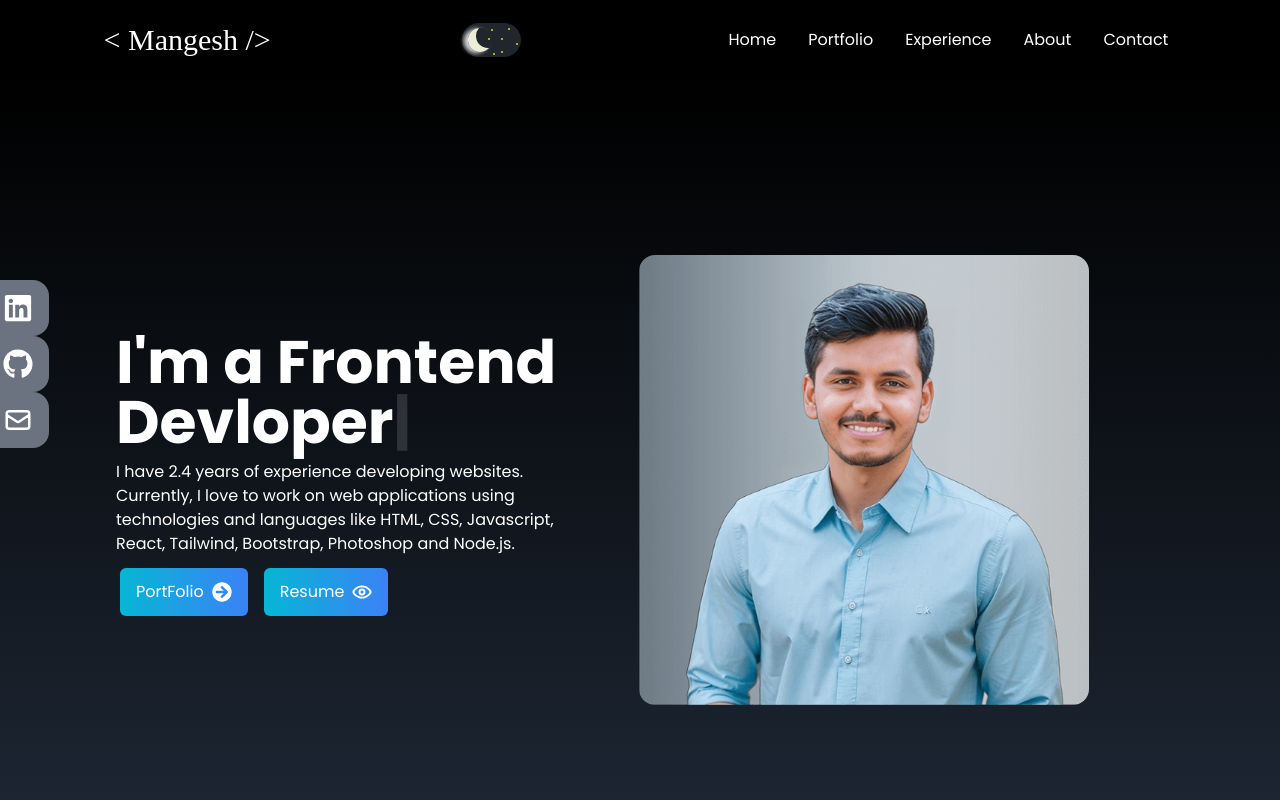
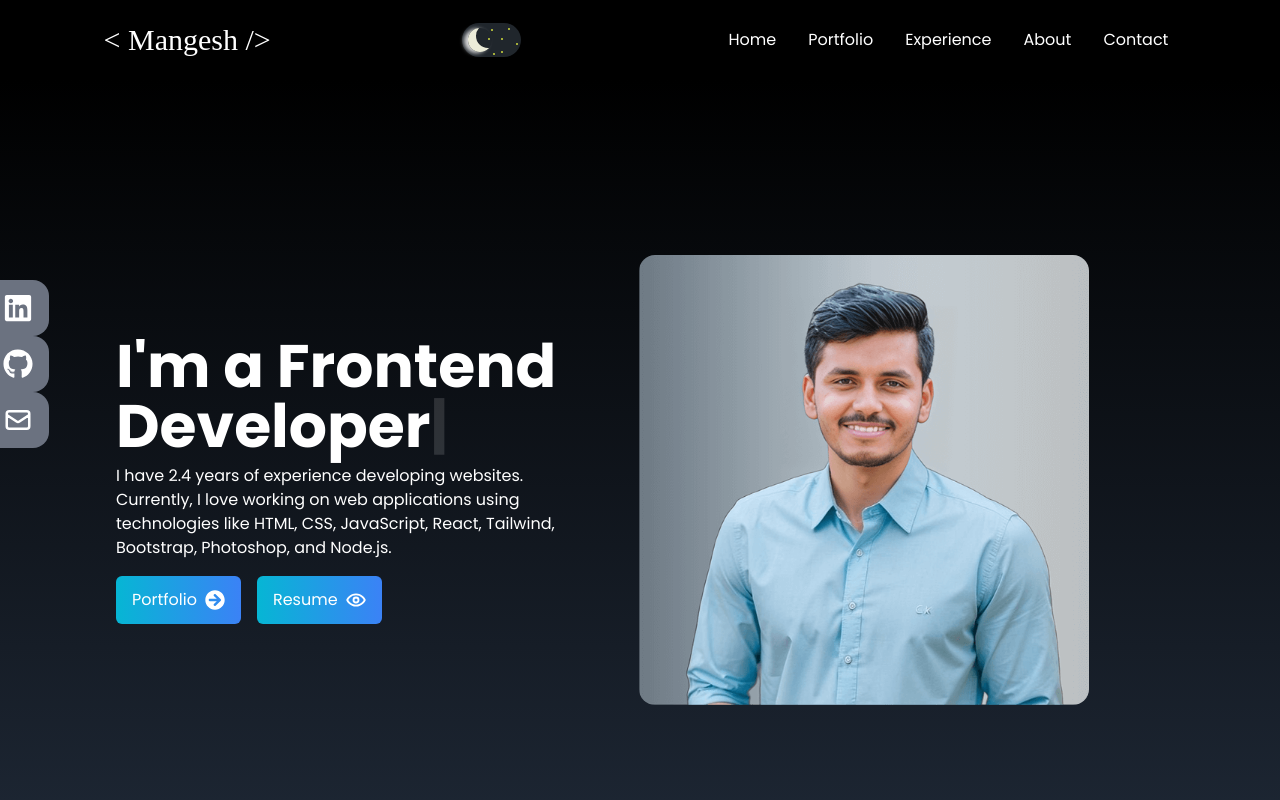
Before and after one commit to mbl43/Portfolio, a React (Vite) app: page / in a window 1280 px wide. Shown: the top 800 px of the page. Built offline with nearby package versions, Linux system fonts and the light colour scheme; a web font is replaced by a local one.

Commit message:
Add loading state and improve layout in Home component

```diff
--- a/src/Components/Home.jsx
+++ b/src/Components/Home.jsx
@@ -1,78 +1,87 @@
-import { useEffect, useRef } from "react";
+import { useEffect, useRef, useState } from "react";
 import HeroImg from "../assets/heroimage.png";
 import { FaArrowCircleRight } from "react-icons/fa";
 import { PiEyeBold } from "react-icons/pi";
 import { Link } from "react-scroll";
 import Typed from "typed.js";
+import Loader from "./Loader";
+
 const Home = () => {
+  const [loading, setLoading] = useState(true);
   const el = useRef(null);
+
+  useEffect(() => {
+    const timer = setTimeout(() => setLoading(false), 1500);
+    return () => clearTimeout(timer);
+  }, []);
+
   useEffect(() => {
     const typed = new Typed(el.current, {
-      strings: [" I&apos;m a Frontend<br> Devloper "],
+      strings: ["I'm a Frontend<br>Developer"],
       typeSpeed: 100,
     });
+
     return () => {
       typed.destroy();
     };
   }, []);
 
   return (
-    // main body div
     <div
       name="Home"
       className="h-screen w-full bg-gradient-to-b from-black to-gray-800 text-white"
     >
-      <div className=" mx-auto flex flex-col items-center justify-center h-full px-4 md:flex-row max-w-screen-xl">
-        {/* main text div */}
-        <div className="flex flex-col justify-center h-1/2 ">
-          {/* text div */}
-          <h2 className="text-white font-bold text-3xl  sm:text-6xl pb-2 ">
+      <div className="mx-auto flex flex-col items-center md:justify-center h-full px-4 md:flex-row max-w-screen-xl">
+        {/* Main text div */}
+        <div className="flex flex-col justify-center py-16">
+          <h2 className="text-white font-bold text-3xl sm:text-6xl pb-2">
             <span ref={el}></span>
           </h2>
           <p className="text-white max-w-md">
-            I have 2.4 years of experience developing websites. Currently, I love
-            to work on web applications using technologies and languages like
-            HTML, CSS, Javascript, React, Tailwind, Bootstrap, Photoshop and Node.js.
+            I have 2.4 years of experience developing websites. Currently, I
+            love working on web applications using technologies like HTML, CSS,
+            JavaScript, React, Tailwind, Bootstrap, Photoshop, and Node.js.
           </p>
-          <div className="flex flex-row  m-1">
+          <div className="flex gap-4 mt-4">
             <Link
               to="Portfolio"
               smooth
               duration={500}
-              className="group text-white w-fit px-4 py-3 my-2 flex items-center rounded-md bg-gradient-to-r from-cyan-500 to-blue-500 cursor-pointer mr-4"
+              className="group text-white w-fit px-4 py-3 flex items-center rounded-md bg-gradient-to-r from-cyan-500 to-blue-500 cursor-pointer"
             >
-              PortFolio
-              <span className="group-hover:rotate-90 duration-500">
-                <FaArrowCircleRight size={20} className="ml-2" />
-              </span>
+              Portfolio
+              <FaArrowCircleRight
+                size={20}
+                className="ml-2 group-hover:rotate-90 duration-500"
+              />
             </Link>
 
-            <button className="group text-white w-fit px-4 py-3 my-2 flex items-center rounded-md bg-gradient-to-r from-cyan-500 to-blue-500 cursor-pointer">
             <a
               href="https://drive.google.com/file/d/1q51_1tleCW1HbKvl_wUs3nq42VQ1LJ8r/view?usp=drive_link"
               target="_blank"
               rel="noopener noreferrer"
-                 download="resume.pdf"
+              className="group text-white w-fit px-4 py-3 flex items-center rounded-md bg-gradient-to-r from-cyan-500 to-blue-500"
             >
               Resume
+              <PiEyeBold size={20} className="ml-2 group-hover:scale-125" />
             </a>
-              <span>
-                <PiEyeBold size={20} className="group-hover:scale-125 ml-2" />
-              </span>
-            </button>
           </div>
         </div>
-        <div className="">
+
+        {/* Image section */}
+        <div className="flex">
+          {!loading ? (
             <img
               src={HeroImg}
               alt="My Profile"
-            className="rounded-2xl mx-auto w-3/4  "
+              className="rounded-2xl mx-auto w-3/4"
               loading="lazy"
             />
+          ) : (
+            <Loader />
+          )}
         </div>
       </div>
-
-      {/* image div */}
     </div>
   );
 };
```
Lines whose indentation alone changed are shown as unchanged.
